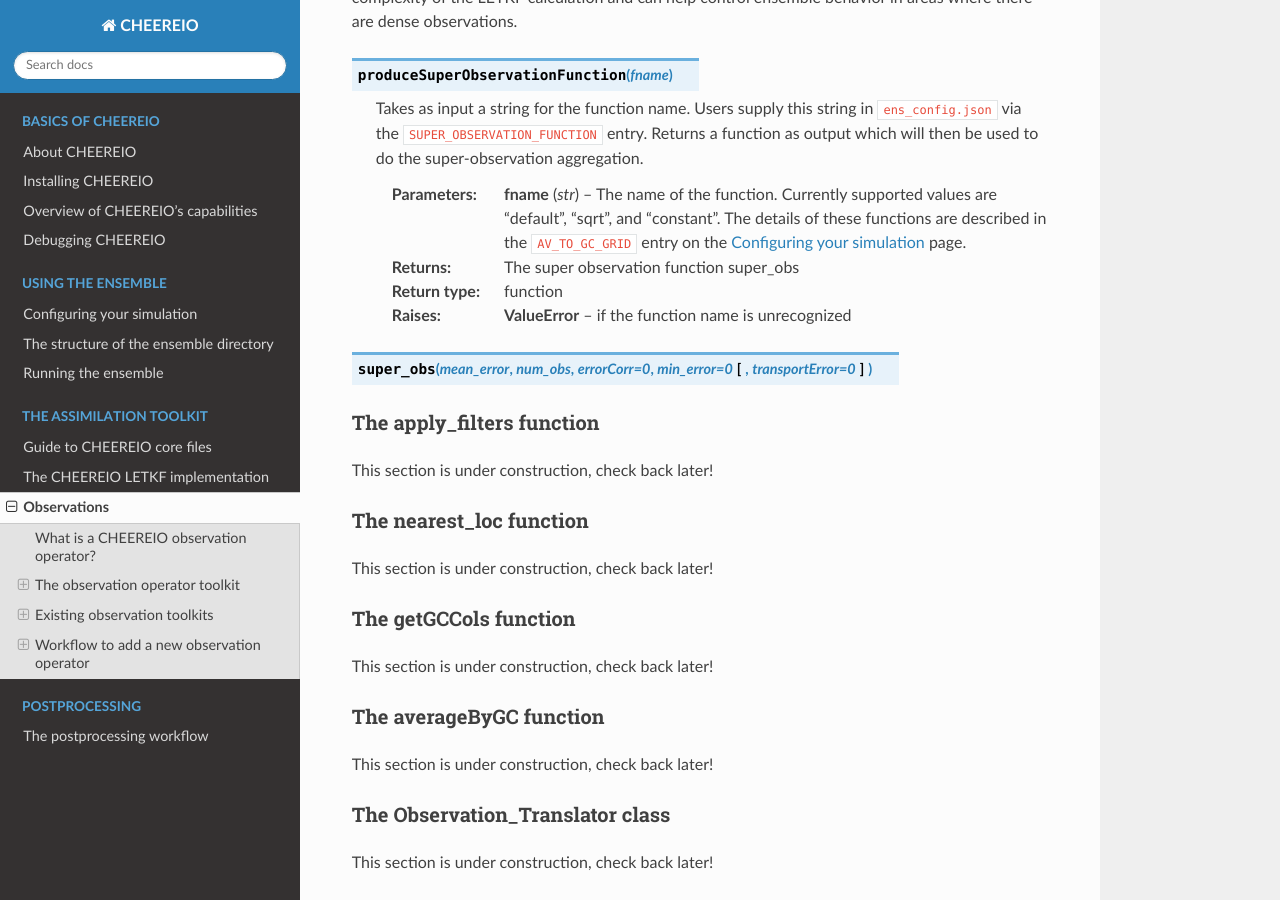
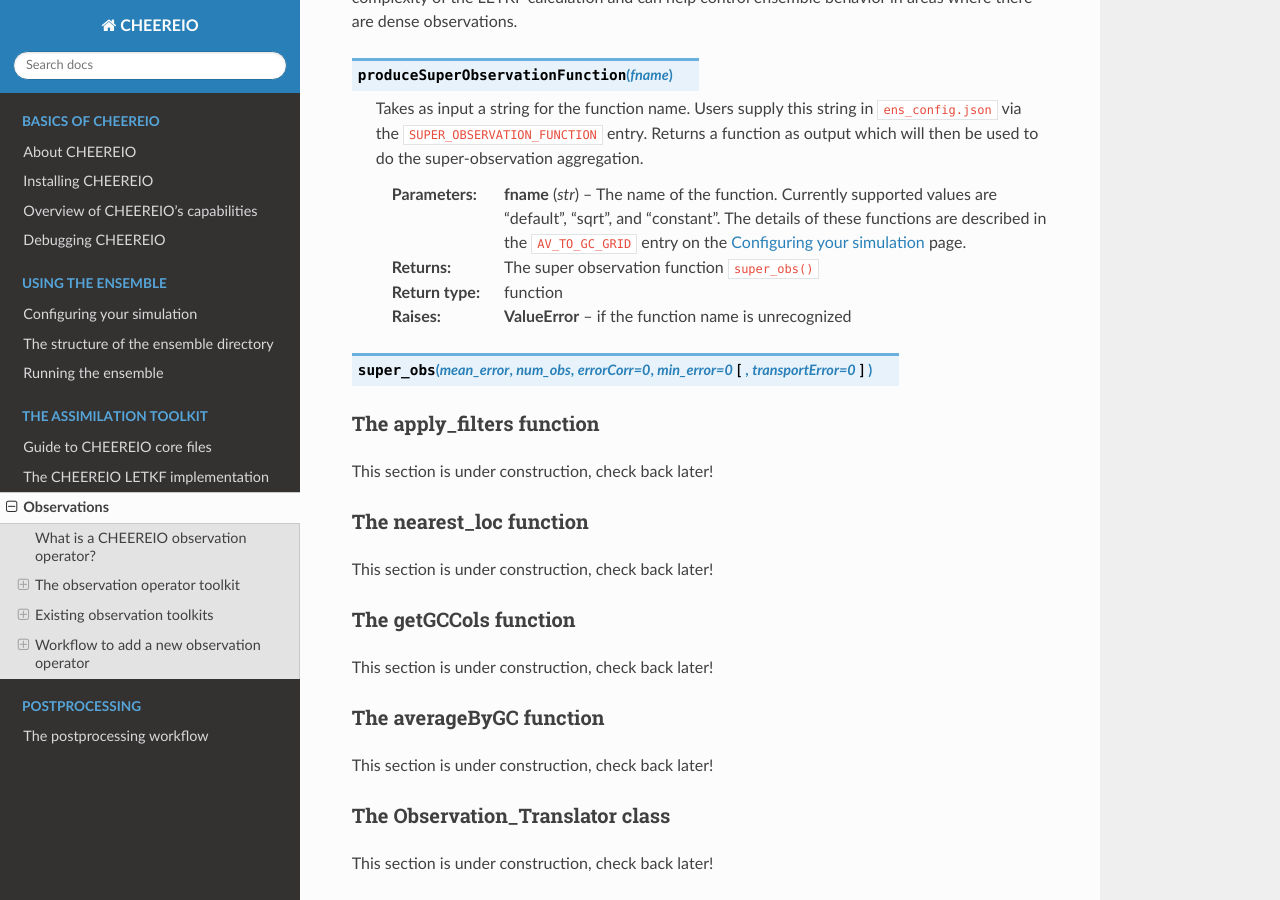
Before and after one commit to drewpendergrass/CHEEREIO, a Sphinx documentation site: the page built from docs/Observations.rst, in a window 1280 px wide and 900 px high, scrolled down 1536 px. Built offline with Sphinx 7.4.7 and the Read the Docs theme 2.0.0, drawn with Linux system fonts in a browser that asks for light colours.

```diff
--- a/docs/Observations.rst
+++ b/docs/Observations.rst
@@ -31,7 +31,7 @@ In CHEEREIO, users can opt to aggregate observations together to the GEOS-Chem g
    Takes as input a string for the function name. Users supply this string in ``ens_config.json`` via the ``SUPER_OBSERVATION_FUNCTION`` entry. Returns a function as output which will then be used to do the super-observation aggregation.
 
    :param str fname: The name of the function. Currently supported values are "default", "sqrt", and "constant". The details of these functions are described in the ``AV_TO_GC_GRID`` entry on the :ref:`Configuration` page.
-   :return: The super observation function super_obs
+   :return: The super observation function ``super_obs()``
    :rtype: function
    :raises ValueError: if the function name is unrecognized
 
```
